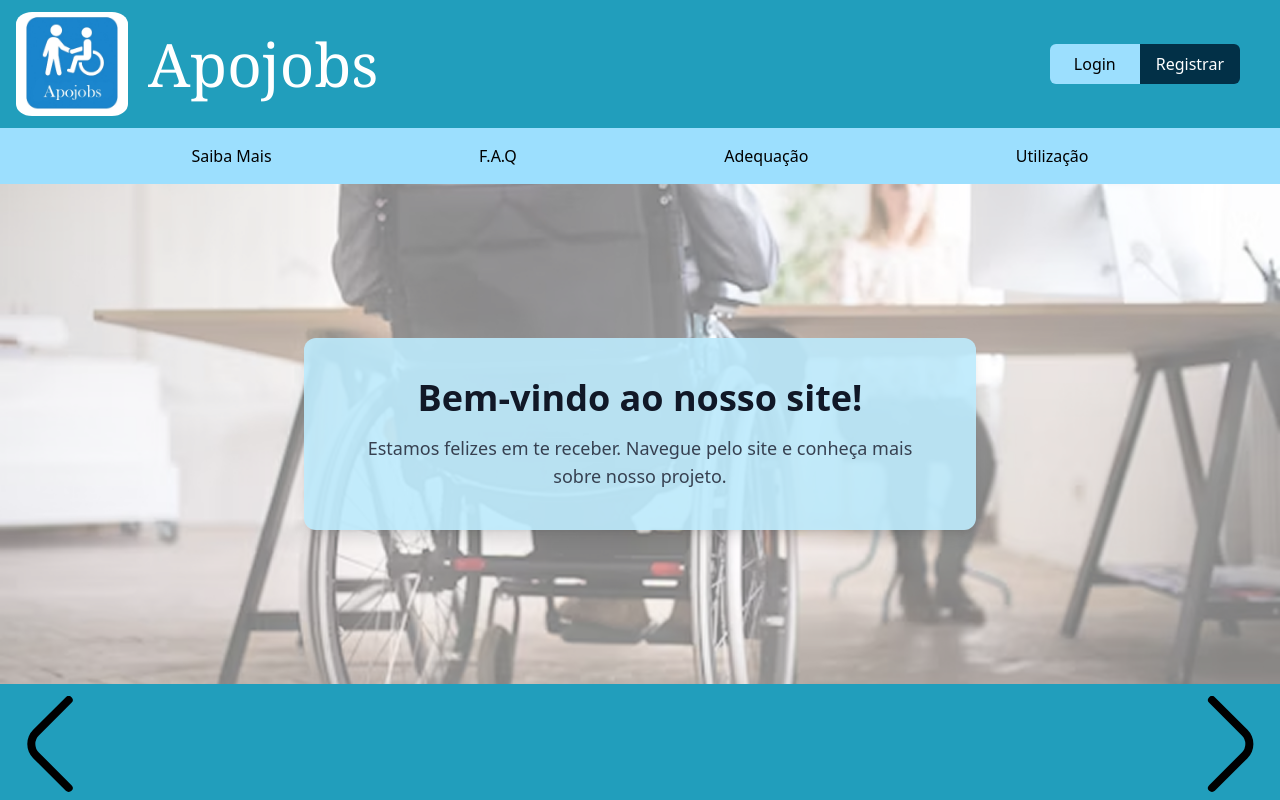
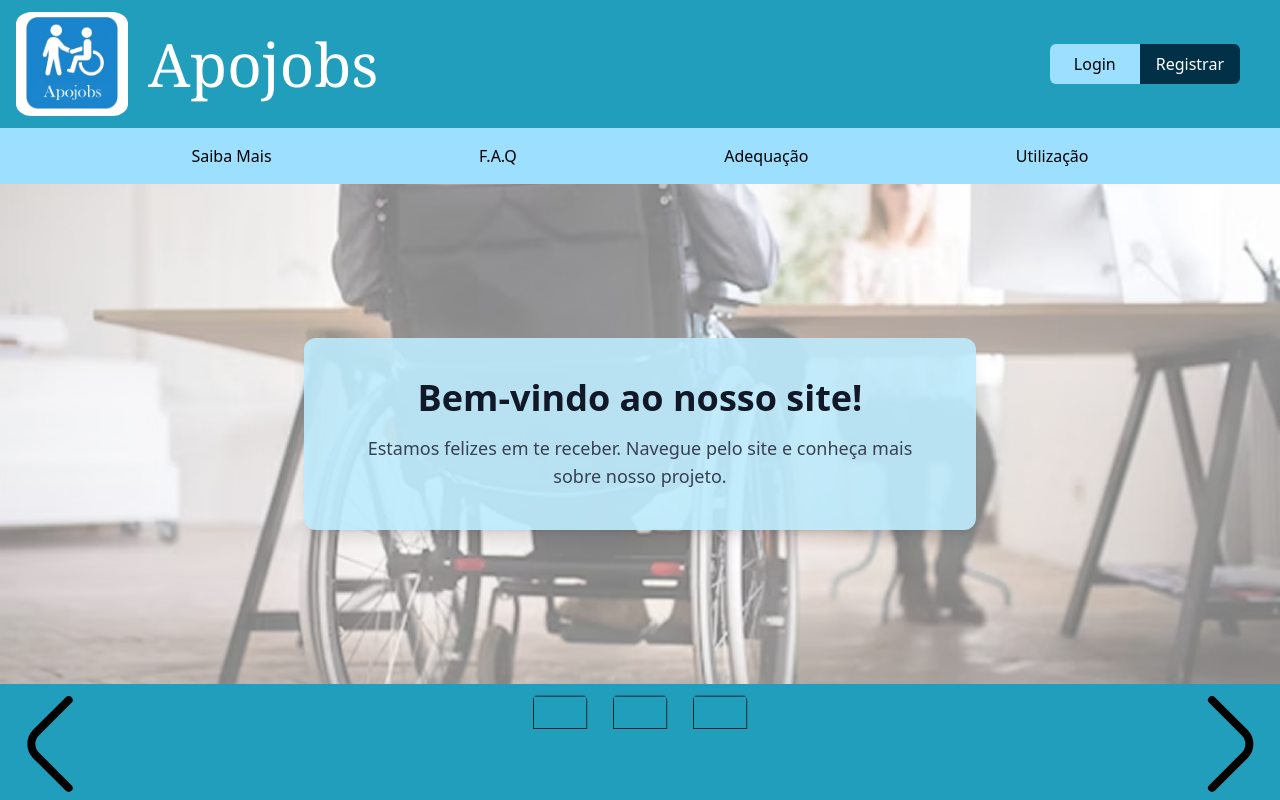
Before and after one commit to t4Facef/tic-2025-front, a React (Create React App) app: page / in a window 1280 px wide. Shown: the top 800 px of the page. Built offline with nearby package versions, Linux system fonts and the light colour scheme.

Commit message:
Inicio implementação do row de empresas

```diff
--- /dev/null
+++ b/src/components/structure/companies_row.tsx
@@ -0,0 +1,18 @@
+type CompaniesRowPropries = {
+    teste: string[]
+}
+
+export default function CompaniesRow({teste}: CompaniesRowPropries){ //Tipo temporario até ver como vai ficar depois da integração com banco de dados
+    return (
+        <div className="flex gap-4">
+            {teste.map((src, index) => (
+                <img
+                    key={index}
+                    src={src}
+                    alt={`Company ${index}`}
+                    className="w-16 h-16 object-cover rounded-full"
+                />
+            ))}
+        </div>
+    )
+}
--- a/src/pages/home.tsx
+++ b/src/pages/home.tsx
@@ -1,5 +1,8 @@
 import JobPosition from "../components/content/job_position"
 import GenericBlueButton from "../components/buttons/generic_blue_button"
+import CompaniesRow from "../components/structure/companies_row"
+
+const teste = ["./img/test/test_1.svg", "./img/test/test_1.svg", "./img/test/test_1.svg"]
 
 export default function Home(){
     return (
@@ -19,6 +22,7 @@ export default function Home(){
             </section>
             <div className="bg-blue2 flex justify-between">
                 <img src="./icons/angulo-esquerdo.svg" alt="" className="w-24 py-3"/>
+                <CompaniesRow teste={teste}></CompaniesRow>
                 <img src="./icons/angulo-direito.svg" alt="" className="w-24 py-3"/>
             </div>
             <div className="flex flex-col px-8 items-center">
```
Also changed, not shown: public/img/test/test_1.svg (added).
